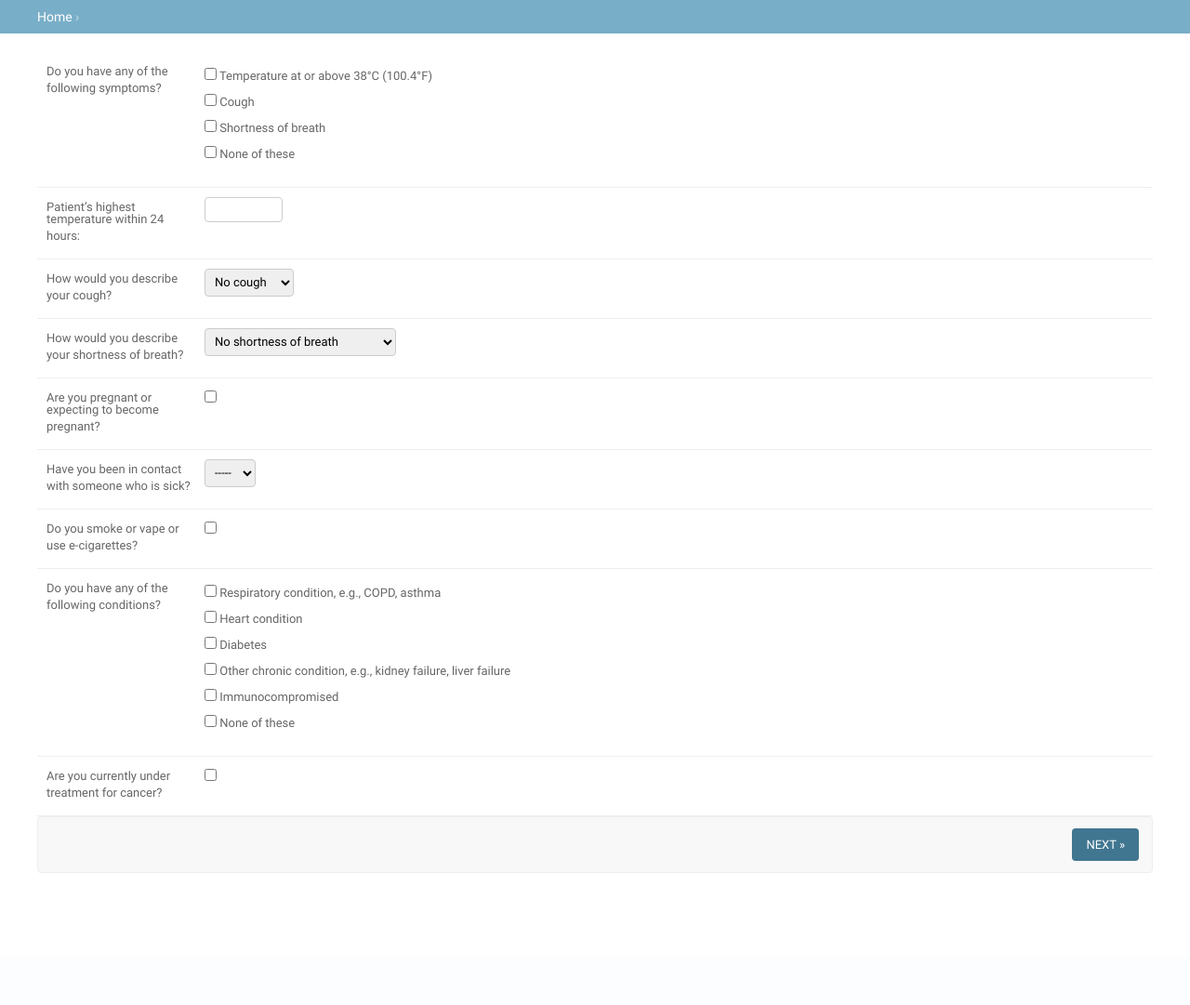
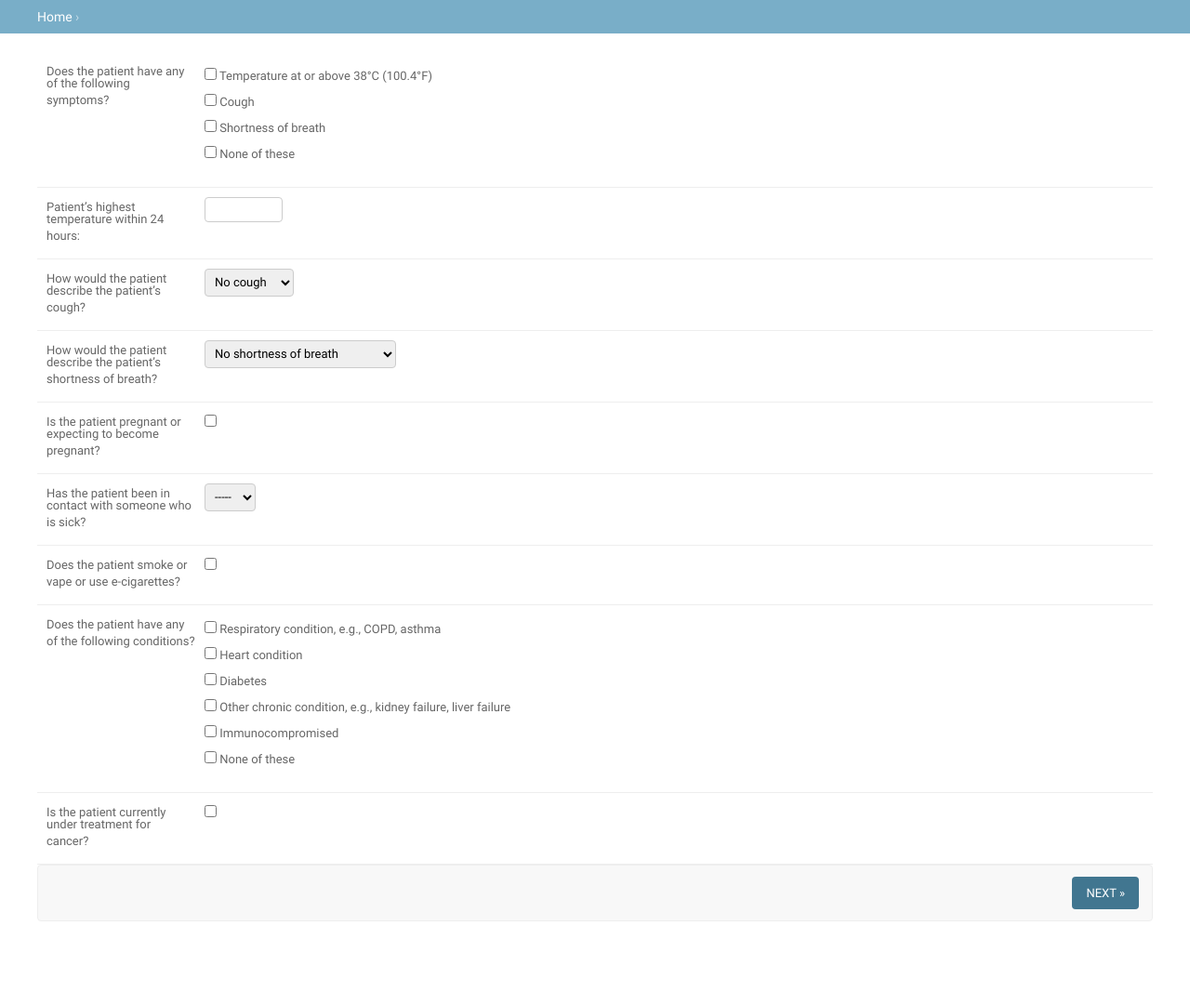
Before and after one commit to mbp-kg/covid19triageproject, a Django app: template triage_project/covid19triage/templates/covid19triage/patientfactors.html in a window 1280 px wide. Shown: the part 20-1101 px from the top of the page at 93% size. Before the commit the page ends 959 px from the top, so only its background shows below. Run offline with Django 3.2, Linux system fonts and the light colour scheme; the template is opened without the code that fills it: values that come from a table or form of the project are taken from there, others are empty; parts of the project's set-up code (start-up, migrations or seed data) failed here and were passed over.

Commit message:
Switch everything to third-person
Add hidden elements for showing second person text if we have time in
the future.

```diff
--- a/triage_project/covid19triage/forms.py
+++ b/triage_project/covid19triage/forms.py
@@ -63,7 +63,7 @@ class PatientFactorsForm(forms.ModelForm):
     symptoms = forms.MultipleChoiceField(
         choices=Symptom.Possible.choices,
         widget=forms.CheckboxSelectMultiple(),
-        label=_("Do you have any of the following symptoms?"),
+        label=_("Does the patient have any of the following symptoms?"),
     )
     temperature = forms.DecimalField(
         decimal_places=1,
@@ -74,34 +74,34 @@ class PatientFactorsForm(forms.ModelForm):
         required=False,
     )
     cough = forms.ChoiceField(
-        label=_("How would you describe your cough?"),
+        label=_("How would the patient describe the patientʼs cough?"),
         help_text=_("Is it intense?"),
         choices=PatientFactors.Cough.choices,
     )
     shortnessofbreath = forms.ChoiceField(
-        label=_("How would you describe your shortness of breath?"),
+        label=_("How would the patient describe the patientʼs shortness of breath?"),
         help_text=_("Is it severe?"),
         choices=PatientFactors.ShortnessOfBreath.choices,
     )
     pregnant = forms.BooleanField(
-        label=_("Are you pregnant or expecting to become pregnant?"),
+        label=_("Is the patient pregnant or expecting to become pregnant?"),
         required=False,
     )
     contact = forms.NullBooleanField(
-        label=_("Have you been in contact with someone who is sick?"),
+        label=_("Has the patient been in contact with someone who is sick?"),
         widget=KnownNullBooleanSelect(),
     )
     smokeorvape = forms.BooleanField(
-        label=_("Do you smoke or vape or use e-cigarettes?"),
+        label=_("Does the patient smoke or vape or use e-cigarettes?"),
         required=False,
     )
     risks = forms.MultipleChoiceField(
         choices=Risk.Possible.choices,
         widget=forms.CheckboxSelectMultiple(),
-        label=_("Do you have any of the following conditions?"),
+        label=_("Does the patient have any of the following conditions?"),
     )
     cancer = forms.BooleanField(
-        label=_("Are you currently under treatment for cancer?"),
+        label=_("Is the patient currently under treatment for cancer?"),
         required=False,
     )
 
@@ -131,7 +131,7 @@ class PatientInformationForm(forms.ModelForm):
     )
     placeholder_firstname = pgettext_lazy("placeholder for first name", "John")
     firstname = forms.CharField(
-        label=_("First Name"),
+        label=_("Patientʼs First Name"),
         help_text=_("Please enter the patientʼs first or given name."),
         widget=forms.TextInput(
             attrs={"placeholder": placeholder_firstname},
@@ -139,19 +139,19 @@ class PatientInformationForm(forms.ModelForm):
     )
     placeholder_lastname = pgettext_lazy("placeholder for last name", "Doe")
     lastname = forms.CharField(
-        label=_("Last Name"),
+        label=_("Patientʼs Last Name"),
         help_text=_("Please enter the patientʼs last or family name."),
         widget=forms.TextInput(
             attrs={"placeholder": placeholder_lastname},
         ),
     )
     gender = forms.ChoiceField(
-        label=_("Gender"),
+        label=_("Patientʼs Gender"),
         help_text=_("Please enter the patientʼs medical gender."),
         choices=Patient.MedicalGender.choices,
     )
     dob = forms.DateField(
-        label=_("Date of Birth"),
+        label=_("Patientʼs Date of Birth"),
         help_text=_("Please enter the patientʼs date of birth."),
         widget=forms.DateInput(
             attrs={"type": "date"},
--- a/triage_project/covid19triage/static/covid19triage/css/base.css
+++ b/triage_project/covid19triage/static/covid19triage/css/base.css
@@ -990,3 +990,8 @@ table#change-history tbody th {
 .next:after {
     content: " »";
 }
+
+/* Labels showing second person text */
+#content .aligned .second-person {
+    display: none;
+}
--- a/triage_project/covid19triage/templates/covid19triage/patientfactors.html
+++ b/triage_project/covid19triage/templates/covid19triage/patientfactors.html
@@ -31,38 +31,47 @@
       {% csrf_token %}
       <fieldset class="module aligned">
         <div class="form-row">
-            {{ form.symptoms.errors }}
-            {{ form.symptoms.label_tag }} {{ form.symptoms }}
+          <label class="second-person" id="symptoms-second-person">{% trans "Do you have any of the following symptoms?" %}</label>
+          {{ form.symptoms.errors }}
+          {{ form.symptoms.label_tag }} {{ form.symptoms }}
         </div>
         <div class="form-row">
+          <label class="second-person" id="temperature-second-person">{% trans "Your highest temperature within 24 hours" %}</label>
             {{ form.temperature.errors }}
             {{ form.temperature.label_tag }} {{ form.temperature }}
         </div>
         <div class="form-row">
+          <label class="second-person" id="cough-second-person">{% trans "How would you describe your cough?" %}</label>
             {{ form.cough.errors }}
             {{ form.cough.label_tag }} {{ form.cough }}
         </div>
         <div class="form-row">
+          <label class="second-person" id="shortnessofbreath-second-person">{% trans "How would you describe your shortness of breath?" %}</label>
             {{ form.shortnessofbreath.errors }}
             {{ form.shortnessofbreath.label_tag }} {{ form.shortnessofbreath }}
         </div>
         <div class="form-row">
+          <label class="second-person" id="pregnant-second-person">{% trans "Are you pregnant or expecting to become pregnant?" %}</label>
             {{ form.pregnant.errors }}
             {{ form.pregnant.label_tag }} {{ form.pregnant }}
         </div>
         <div class="form-row">
+          <label class="second-person" id="contact-second-person">{% trans "Have you been in contact with someone who is sick?" %}</label>
             {{ form.contact.errors }}
             {{ form.contact.label_tag }} {{ form.contact }}
         </div>
         <div class="form-row">
+          <label class="second-person" id="smokeorvape-second-person">{% trans "Do you smoke or vape or use e-cigarettes?" %}</label>
             {{ form.smokeorvape.errors }}
             {{ form.smokeorvape.label_tag }} {{ form.smokeorvape }}
         </div>
         <div class="form-row">
+          <label class="second-person" id="risks-second-person">{% trans "Do you have any of the following conditions?" %}</label>
             {{ form.risks.errors }}
             {{ form.risks.label_tag }} {{ form.risks }}
         </div>
         <div class="form-row">
+          <label class="second-person" id="cancer-second-person">{% trans "Are you currently under treatment for cancer?" %}</label>
             {{ form.cancer.errors }}
             {{ form.cancer.label_tag }} {{ form.cancer }}
         </div>
--- a/triage_project/covid19triage/templates/covid19triage/patientinfo.html
+++ b/triage_project/covid19triage/templates/covid19triage/patientinfo.html
@@ -35,18 +35,22 @@
             {{ form.forwhom.label_tag }} {{ form.forwhom }}
         </div>
         <div class="form-row">
+          <label class="second-person" id="firstname-second-person">{% trans "Your First Name" %}</label>
             {{ form.firstname.errors }}
             {{ form.firstname.label_tag }} {{ form.firstname }}
         </div>
         <div class="form-row">
+          <label class="second-person" id="lastname-second-person">{% trans "Your Last Name" %}</label>
           {{ form.lastname.errors }}
           {{ form.lastname.label_tag }} {{ form.lastname }}
         </div>
         <div class="form-row">
+          <label class="second-person" id="gender-second-person">{% trans "Your Gender" %}</label>
           {{ form.gender.errors }}
           {{ form.gender.label_tag }} {{ form.gender }}
         </div>
         <div class="form-row">
+          <label class="second-person" id="dob-second-person">{% trans "Your Date of Birth" %}</label>
           {{ form.dob.errors }}
           {{ form.dob.label_tag }} {{ form.dob }}
         </div>
```
